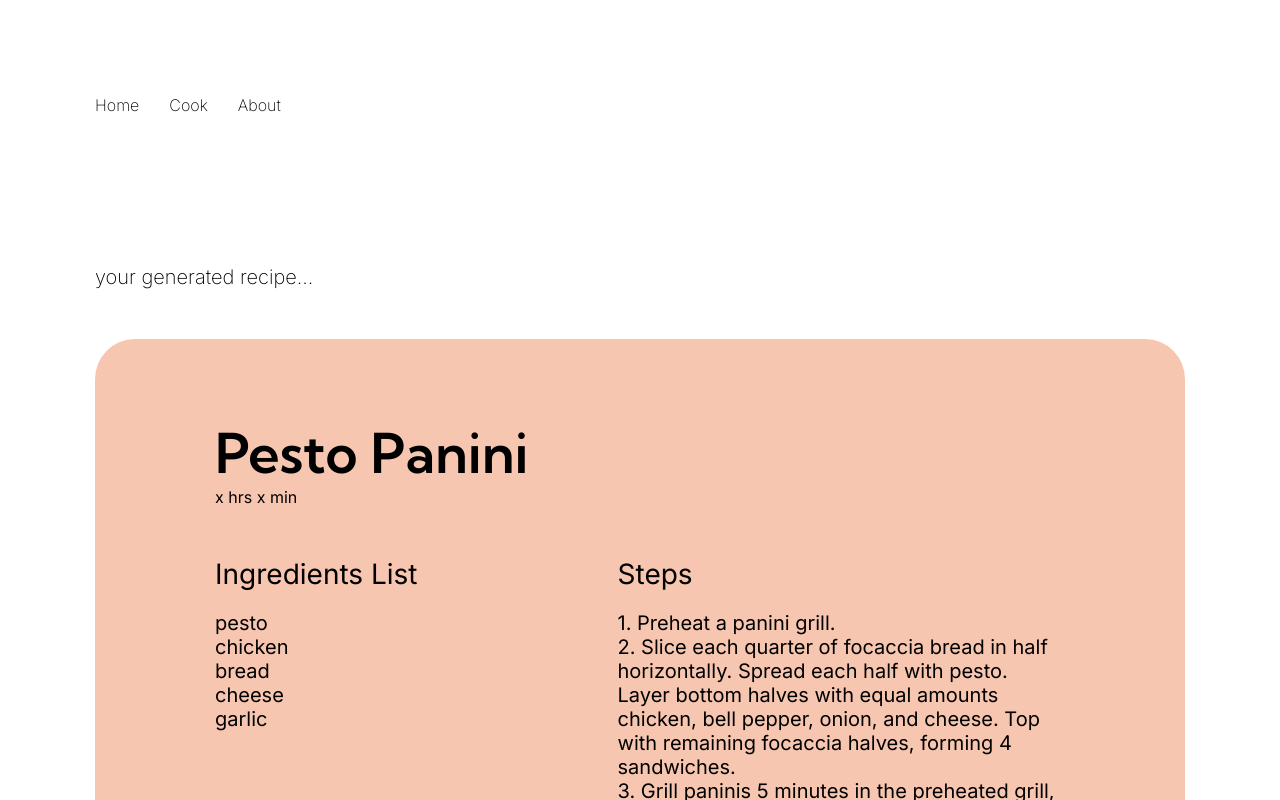
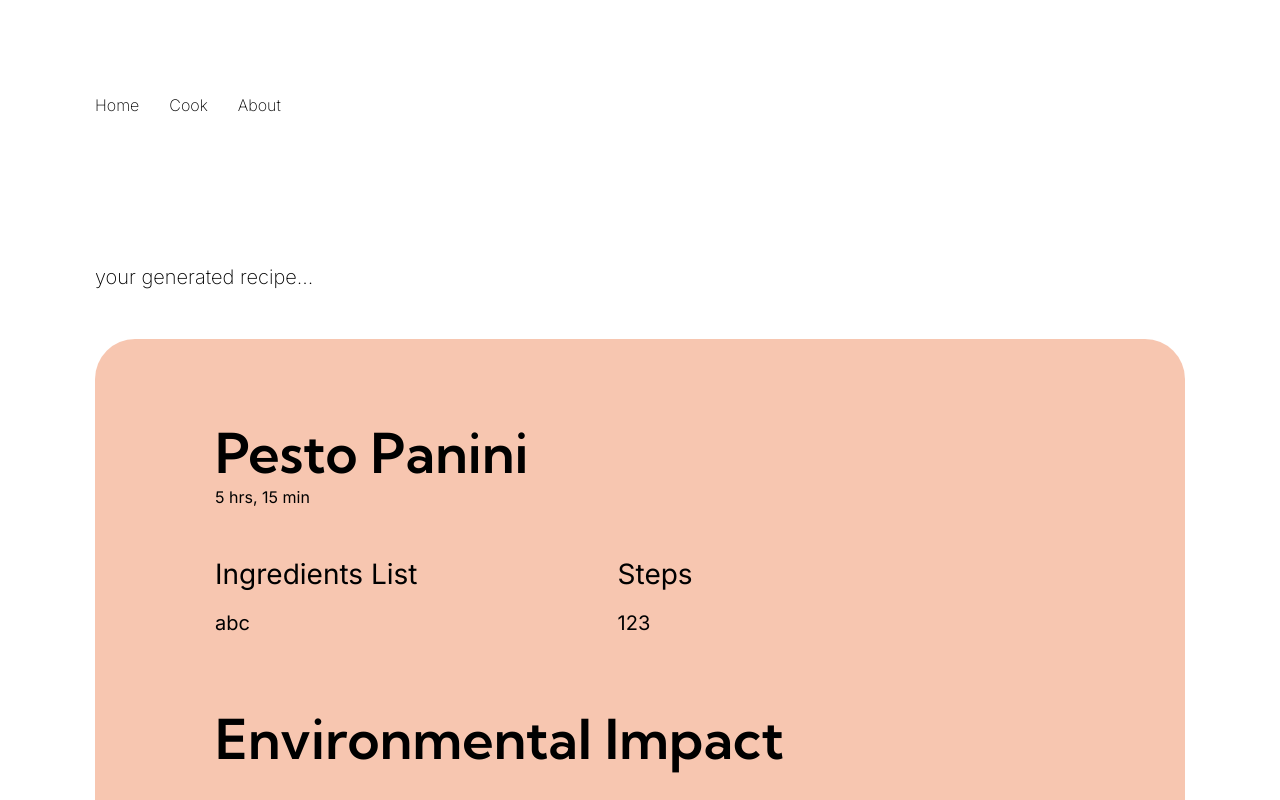
Before and after one commit to jennymar/LA-Hacks-2024, a Next.js app in the folder client/: page /recipe in a window 1280 px wide. Shown: the top 800 px of the page. Built offline with nearby package versions, Linux system fonts and the light colour scheme.

Commit message:
moved recipe card to component

```diff
--- a/client/src/app/recipe/page.tsx
+++ b/client/src/app/recipe/page.tsx
@@ -1,6 +1,7 @@
 import React from "react";
 import styles from "@/app/recipe/page.module.css";
 import NavBar from "@/components/NavBar";
+import RecipeCard from "@/components/RecipeCard";
 import { constrainedMemory } from "process";
 
 export default function Recipe() {
@@ -9,40 +10,14 @@ export default function Recipe() {
       <NavBar />
       <div className={styles.main}>
         <div className={styles.intro}>your generated recipe...</div>
-        <div className={styles.card}>
-          <div className={styles.recipeName}>
-            <div className={styles.header}>Pesto Panini</div>
-            <div className={styles.time}>x hrs x min</div>
-          </div>
-
-          <div className={styles.row}>
-            <div className={styles.col}>
-              <div className={styles.subheader}>Ingredients List</div>
-              <p className={styles.content}>
-                pesto <br></br>chicken <br></br>bread <br></br>cheese <br></br>
-                garlic
-              </p>
-            </div>
-
-            <div className={styles.col}>
-              <div className={styles.subheader}>Steps</div>
-              <p className={styles.content}>
-                1. Preheat a panini grill. <br></br>2. Slice each quarter of
-                focaccia bread in half horizontally. Spread each half with
-                pesto. Layer bottom halves with equal amounts chicken, bell
-                pepper, onion, and cheese. Top with remaining focaccia halves,
-                forming 4 sandwiches. <br></br>3. Grill paninis 5 minutes in the
-                preheated grill, or until focaccia bread is golden brown and
-                cheese is melted.
-              </p>
-            </div>
-          </div>
-          {/* <div className={styles.header}>Environmental Impact</div>
-          <p>
-            With one panini, you reduced your carbon footprint by .... Blurb
-            about specific ingredients
-          </p> */}
-        </div>
+        <RecipeCard
+          name="Pesto Panini"
+          hrs={5}
+          min={15}
+          ingredients={["a", "b", "c"]}
+          steps={["1", "2", "3"]}
+          impact="saving the world"
+        />
       </div>
     </div>
   );
--- /dev/null
+++ b/client/src/components/RecipeCard.module.css
@@ -0,0 +1,44 @@
+.card {
+  display: flex;
+  flex-direction: column;
+  border-radius: 40px;
+  background-color: #ef8d6380;
+  padding: 80px;
+  padding-left: 120px;
+  padding-right: 120px;
+  gap: 50px;
+}
+
+.intro {
+  font-weight: 200;
+  font-size: 20px;
+}
+
+.header {
+  font-family: "Kumbh Sans";
+  font-size: 55px;
+  font-weight: bold;
+  font-weight: 600;
+}
+
+.subheader {
+  /* font-family: "Inter"; */
+  font-size: 28px;
+  font-weight: 400;
+  width: max-content;
+}
+
+.content {
+  font-size: 20px;
+}
+
+.row {
+  display: flex;
+  flex-direction: row;
+  gap: 200px;
+}
+
+.col {
+  display: flex;
+  flex-direction: column;
+}
--- /dev/null
+++ b/client/src/components/RecipeCard.tsx
@@ -0,0 +1,46 @@
+import React from "react";
+import styles from "./RecipeCard.module.css";
+
+export interface RecipeProps {
+  name: string;
+  hrs: number;
+  min: number;
+  ingredients: string[];
+  steps: string[];
+  impact: string;
+}
+export default function RecipeCard({
+  name,
+  hrs,
+  min,
+  ingredients,
+  steps,
+  impact,
+}: RecipeProps) {
+  return (
+    <div className={styles.card}>
+      <div className={styles.recipeName}>
+        <div className={styles.header}>{name}</div>
+        <div className={styles.time}>
+          {hrs} hrs, {min} min
+        </div>
+      </div>
+
+      <div className={styles.row}>
+        <div className={styles.col}>
+          <div className={styles.subheader}>Ingredients List</div>
+          <p className={styles.content}>{ingredients}</p>
+        </div>
+
+        <div className={styles.col}>
+          <div className={styles.subheader}>Steps</div>
+          <p className={styles.content}>{steps}</p>
+        </div>
+      </div>
+      <div className={styles.header}>Environmental Impact</div>
+      <p>{impact}</p>
+    </div>
+  );
+}
+
+// export default RecipeCard;
```
